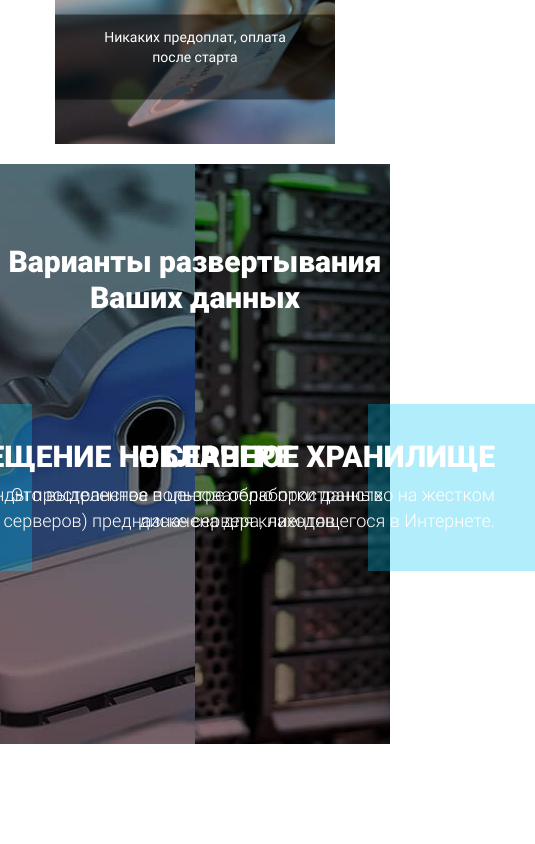
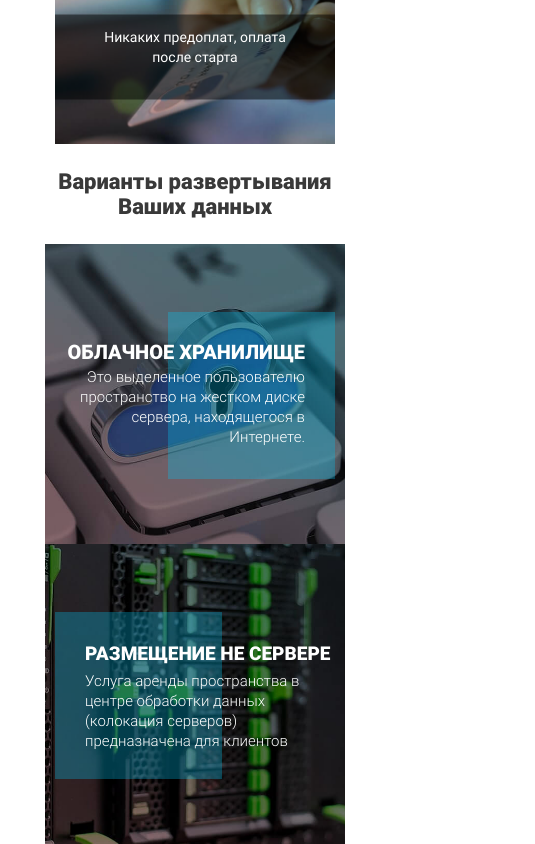
Before and after one commit to ArtemBakhmatov/Prengi, a plain HTML site: page src/index.html in a window 390 px wide. Shown: the part 4504-5348 px from the top of the page, 535 px wide, since content can reach past the window. Before the commit the page ends 5248 px from the top, so only its background shows below. Drawn offline with Linux system fonts and the light colour scheme.

Commit message:
Адаптация шестого экрана

```diff
--- a/src/sass/blocks/_data.scss
+++ b/src/sass/blocks/_data.scss
@@ -1,6 +1,5 @@
 .data {
     position: relative;
-    min-height: 580px;
     .container {
         position: relative;
     }
--- a/src/sass/blocks/_media.scss
+++ b/src/sass/blocks/_media.scss
@@ -62,6 +62,29 @@
     .opportunities {
         &__wrapper {
             justify-content: center;
+        }
+    }
+    .data {
+        &__img {
+            &_left {
+                width: 800px;
+                height: 500px;
+            }
+            &_right {
+                width: 800px;
+                height: 500px;
+            }
+        }
+        &__subtitle {
+            top: -465px;
+        }
+        &__left {
+            width: 445px;
+            top: -320px;
+        }
+        &__right {
+            width: 445px;
+            top: -320px;
         }
     }
 }
@@ -163,6 +186,37 @@
             line-height: 32px;
         }
     }
+    .data {
+        margin-top: 100px;
+        &__img {
+            flex-direction: column;
+            align-items: center;
+            &_left {
+                width: 750px;
+                height: 400px;
+            }
+            &_right {
+                width: 750px;
+                height: 400px;
+            }
+        }
+        &__subtitle {
+            color: #393939;
+            top: -900px;
+        }
+        &__left {
+            width: 525px;
+            top: -683px;
+            left: 50%;
+            transform: translateX(-50%);
+        }
+        &__right {
+            width: 525px;
+            top: -280px;
+            left: 50%;
+            transform: translateX(-50%);
+        }
+    }
 }
 
 @media (max-width: 768px) {
@@ -229,6 +283,16 @@
                 padding: 29px 105px 0 105px;
                 height: 140px;
                 font-size: 20px;
+            }
+        }
+    }
+    .data {
+        &__img {
+            &_left {
+                width: 550px;
+            }
+            &_right {
+                width: 550px;
             }
         }
     }
@@ -344,4 +408,53 @@
             }
         }
     }
+    .data {
+        margin-top: 80px;
+        &__subtitle {
+            width: 300px;
+            line-height: 25px;
+            font-size: 22px;
+            top: -675px;
+        }
+        &__left {
+            width: 280px;
+            padding-right: 30px;
+            padding-top: 30px;
+            top: -532px;
+            &_title {
+                font-size: 20px;
+                line-height: 20px;
+            }
+            &_descr {
+                margin-top: 5px;
+                font-size: 15px;
+                line-height: 20px;
+            }
+        }
+        &__right {
+            width: 280px;
+            padding-left: 30px;
+            padding-top: 30px;
+            top: -232px;
+            &_title {
+                font-size: 19px;
+                line-height: 24px;
+            }
+            &_descr {
+                margin-top: 5px;
+                font-size: 15px;
+                line-height: 20px;
+            }
+        }
+        &__img {
+            &_left {
+                width: 300px;
+                height: 300px;
+            }
+            &_right {
+                width: 300px;
+                height: 300px;
+            }
+        }
+    }
 }
```
Also changed, not shown: src/css/style.css, 1 other file.
